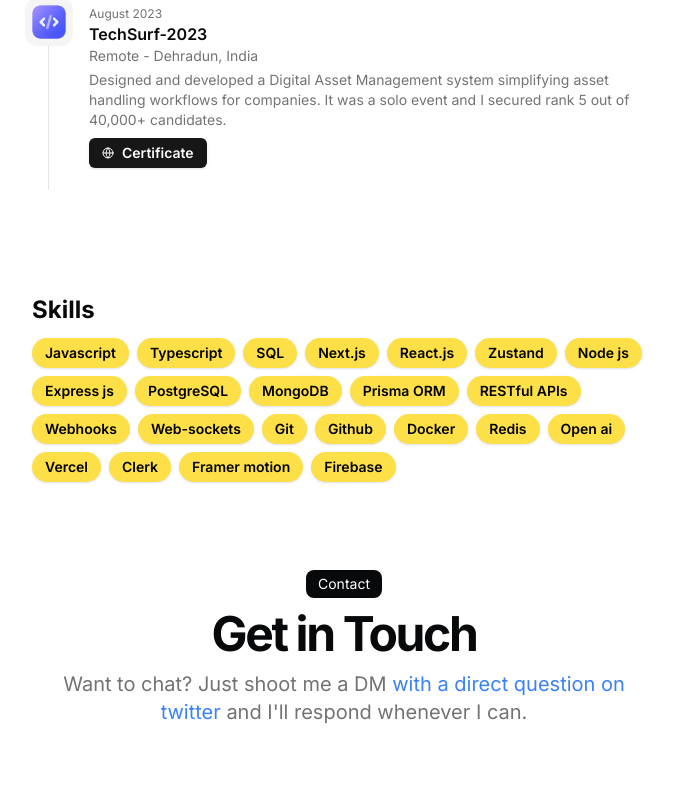
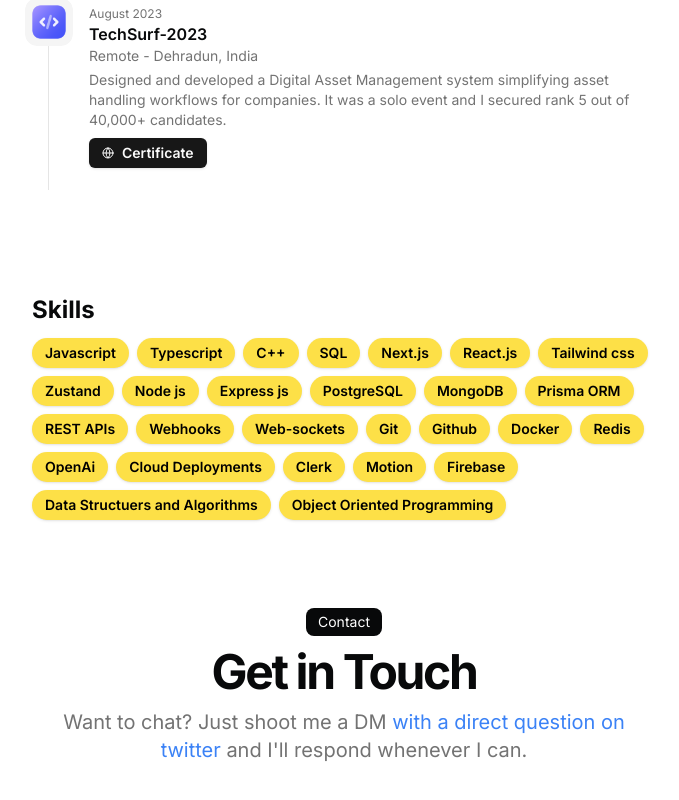
Before and after one commit to Gautamsajwan/Gautam_Portfolio, a Next.js app: page / in a window 1280 px wide. Shown: the part 2944-3744 px from the top of the page, without its empty margins (296-975 px from the left). Built offline with nearby package versions, Linux system fonts and the light colour scheme.

Commit message:
Updated skills section

```diff
--- a/src/data/resume.tsx
+++ b/src/data/resume.tsx
@@ -16,27 +16,31 @@ export const DATA = {
   skills: [
     "Javascript",
     "Typescript",
+    "C++",
     "SQL",
     "Next.js",
     "React.js",
+    "Tailwind css",
     "Zustand",
     "Node js",
     "Express js",
     "PostgreSQL",
     "MongoDB",
     "Prisma ORM",
-    "RESTful APIs",
+    "REST APIs",
     "Webhooks",
     "Web-sockets",
     "Git",
     "Github",
     "Docker",
     "Redis",
-    "Open ai",
-    "Vercel",
+    "OpenAi",
+    "Cloud Deployments",
     "Clerk",
-    "Framer motion",
+    "Motion",
     "Firebase",
+    "Data Structuers and Algorithms",
+    "Object Oriented Programming"
   ],
   navbar: [
     { href: "/", icon: HomeIcon, label: "Home" },
```
